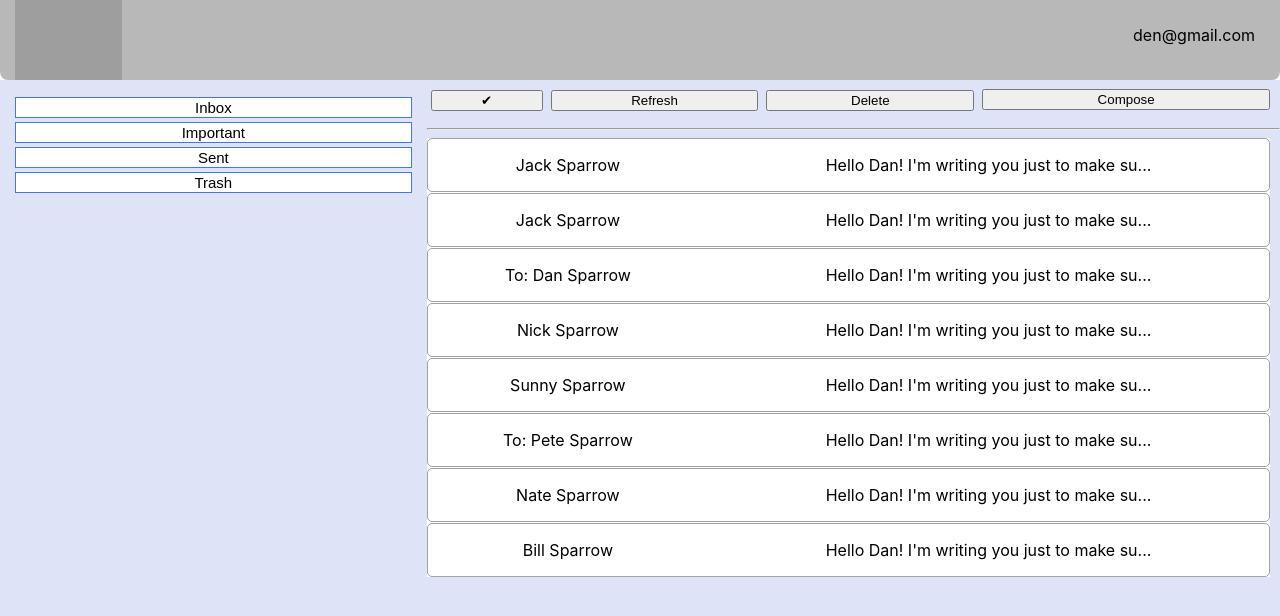
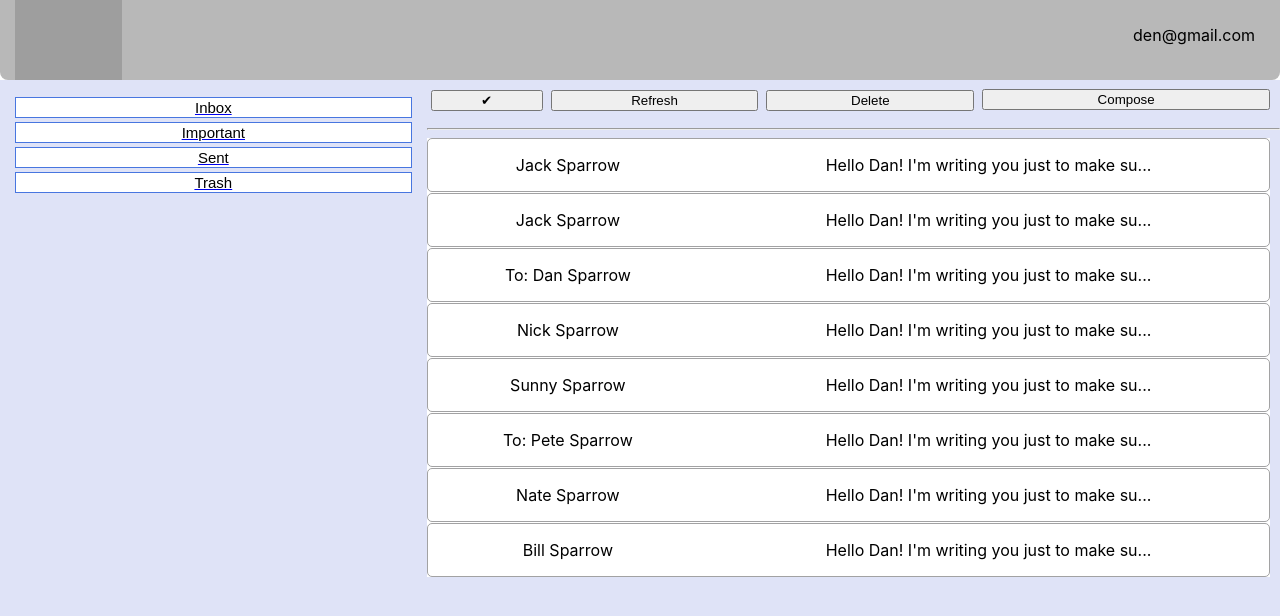
Before and after one commit to klepikov-denys/email-client, a React (Create React App) app: page / in a window 1280 px wide. Shown: the top 616 px of the page. Built offline with nearby package versions, Linux system fonts and the light colour scheme; grey boxes are pictures that could not be loaded.

Commit message:
added link to nav bar

```diff
--- a/src/App.js
+++ b/src/App.js
@@ -93,10 +93,12 @@ class App extends React.Component{
 
           <div className='mainContentWrapper'>
             <aside className='mainContentSidebar'>
-              <Navi
-                handleClick = {this.handleNaviClick}
-                btnState = {this.state.btnState}
-              />
+              <Link to='/'>
+                <Navi
+                  handleClick = {this.handleNaviClick}
+                  btnState = {this.state.btnState}
+                />
+              </Link>
             </aside>
 
             <Switch>
```
